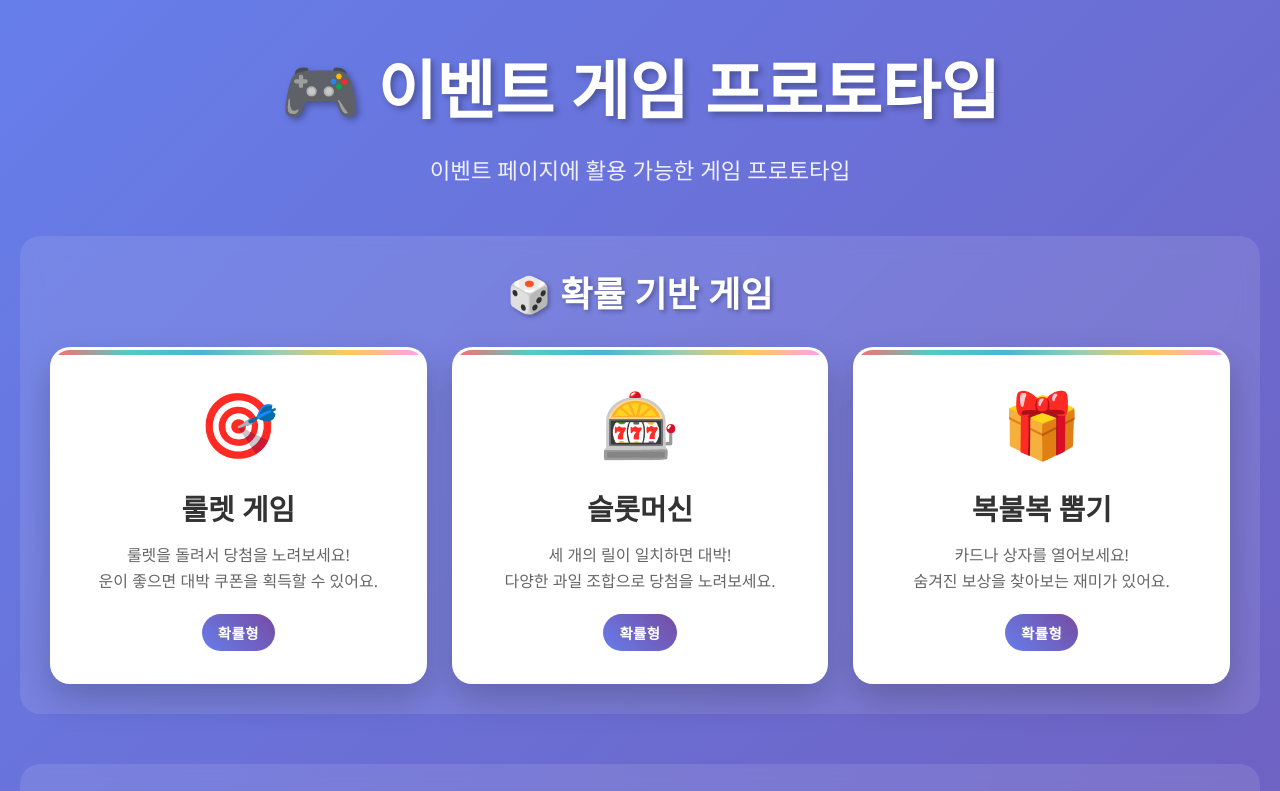
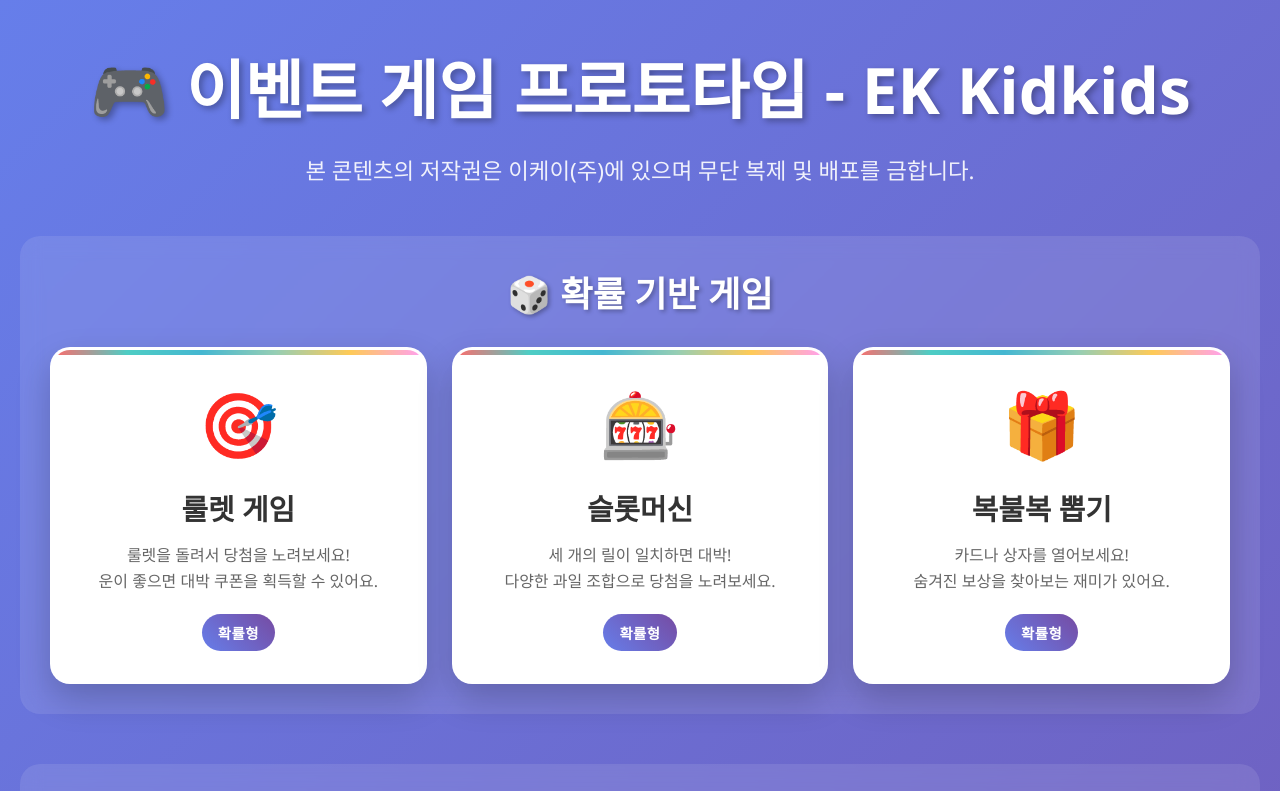
Before and after one commit to djdongjae/new-banner, a plain HTML site: page index.html in a window 1280 px wide. Shown: the top 791 px of the page. Drawn offline with Linux system fonts and the light colour scheme.

Commit message:
Update index.html

```diff
--- a/index.html
+++ b/index.html
@@ -203,8 +203,8 @@
 </head>
 <body>
     <div class="header">
-        <h1>🎮 이벤트 게임 프로토타입</h1>
-        <p>이벤트 페이지에 활용 가능한 게임 프로토타입</p>
+        <h1>🎮 이벤트 게임 프로토타입 - EK Kidkids</h1>
+        <p>본 콘텐츠의 저작권은 이케이(주)에 있으며 무단 복제 및 배포를 금합니다.</p>
     </div>
 
     <div class="games-container">
```
